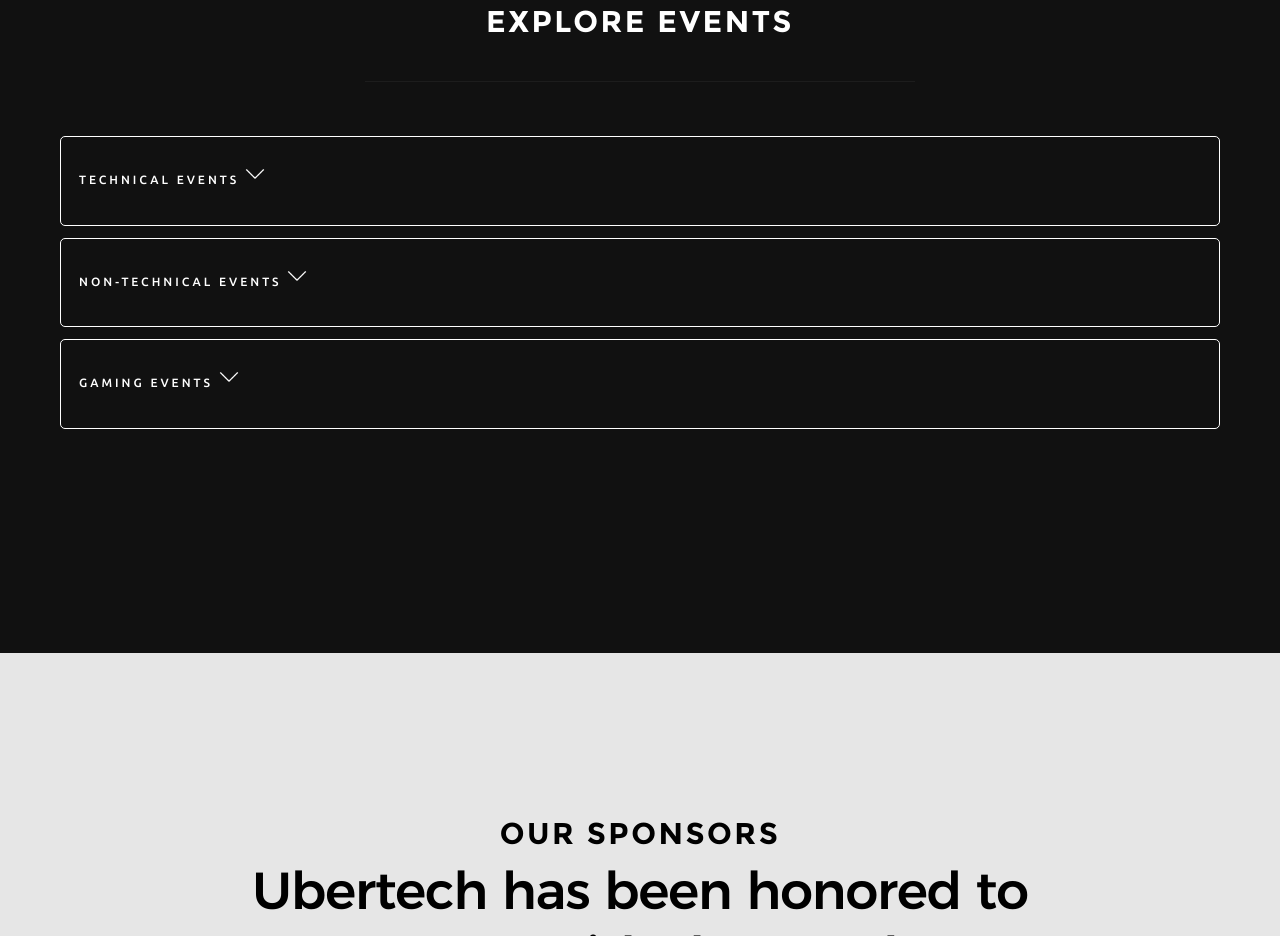
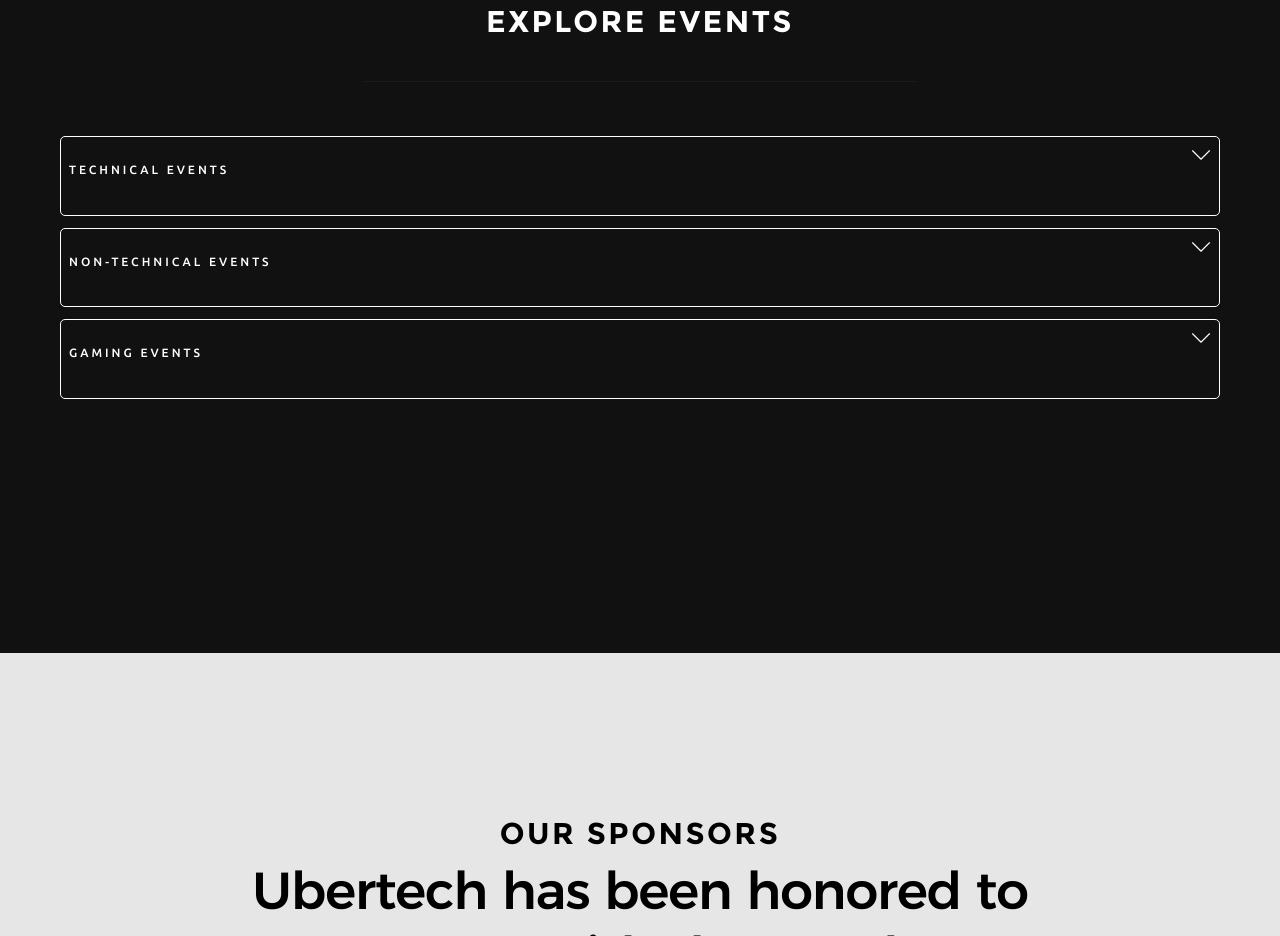
Before and after one commit to disturbedlord/ubertech19, a plain HTML site: page index.html in a window 1280 px wide. Shown: the part 1771-2707 px from the top of the page. Drawn offline with nearby package versions, Linux system fonts and the light colour scheme; a script that the page names is missing; files whose address does not match are found by name.

Commit message:
Add files via upload

```diff
--- a/css/main.css
+++ b/css/main.css
@@ -2573,6 +2573,7 @@ html.no-csstransitions .home-content__main {
 */
 /* Style the buttons that are used to open and close the accordion panel */
 .accordion {
+    position: relative;
     background-color:rgba(0, 0, 0, 0)!important;
     border: 1px solid white !important;
     padding-bottom: 6% !important;
@@ -2580,7 +2581,7 @@ html.no-csstransitions .home-content__main {
     font-family: "Ubuntu", serif;
     border-radius: 5px;
     cursor: pointer;
-    padding: 18px;
+    padding: 8px;
     width: 100%;
     text-align: left;
     border: none;
@@ -2588,8 +2589,11 @@ html.no-csstransitions .home-content__main {
     transition: 0.4s;
   }
 
- #arrow{
+ #arrow , .arrow{
+     position: relative;
      display: inline-block;
+     float: right;
+     top: 0px;
  }
 
   .accordion:hover{
@@ -2638,6 +2642,14 @@ html.no-csstransitions .home-content__main {
 /* -------------------------------------------------------------------
  * ## bricks/masonry
  * ------------------------------------------------------------------- */
+
+
+.space {
+    position: relative;
+    padding: 10px;
+/*    margin: 100px;*/
+}
+
 .masonry:after {
     content: "";
     display: table;
@@ -2650,7 +2662,7 @@ html.no-csstransitions .home-content__main {
 
 .masonry__brick {
     float: left;
-    padding: 0;
+    padding-bottom: 0px;
 }
 
 .item-folio {
```
